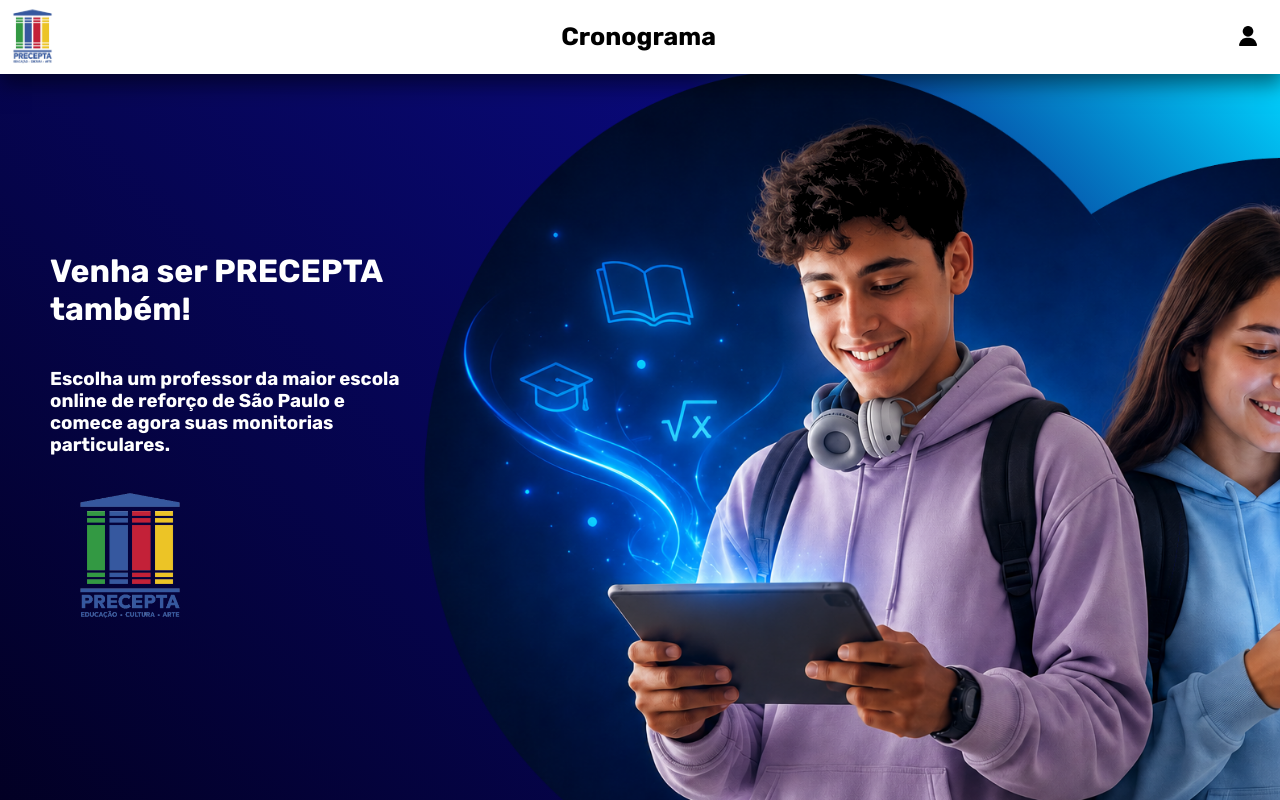
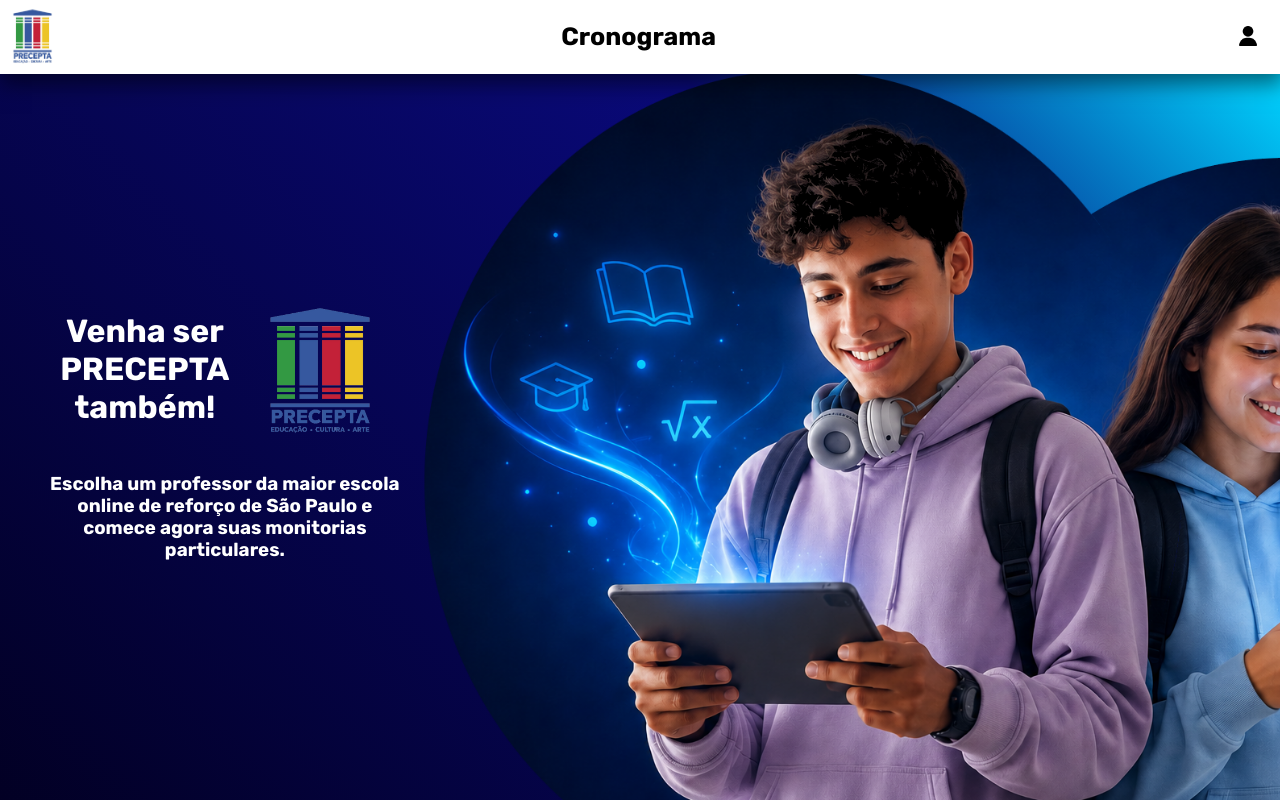
Before and after one commit to alfredopauli/precepta-website, a React (Vite) app: page / in a window 1280 px wide. Built offline with nearby package versions, Linux system fonts and the light colour scheme.

Commit message:
Change Home page layout

```diff
--- a/src/components/HomeContent.jsx
+++ b/src/components/HomeContent.jsx
@@ -13,16 +13,18 @@
       </div>
       <RevealOnScroll>
         <div className="pannel">
-          <h1>
-            Venha ser PRECEPTA também!
-          </h1>
+          <div className="top">
+            <h1>
+              Venha ser PRECEPTA também!
+            </h1>
+            <div className="image-wrapper">
+              <img src={logo} />
+            </div>
+          </div>
           <h3>
             Escolha um professor da maior escola online de reforço de São Paulo e comece agora
             suas monitorias particulares.
           </h3>
-          <div className="image-wrapper">
-            <img src={logo} />
-          </div>
         </div>
       </RevealOnScroll>
     </div>
--- a/src/style/HomeContent.css
+++ b/src/style/HomeContent.css
@@ -19,7 +19,7 @@
         rgba(0, 212, 255, 1) 100%
       );
     color: white;
-    padding: 50px;
+    padding: 20px;
     align-items: center;
     overflow: hidden;
   }
@@ -37,11 +37,15 @@
     object-fit: cover;
   }
 
+  .top {
+    display: flex;
+    flex-direction: row;
+  }
+
   .content-wrapper .pannel {
     top: 0;
     display: flex;
     flex-direction: column;
-    justify-content: space-around;
     text-align: center;
     justify-content: center;
     transition: transform 0.5s;
@@ -93,6 +97,8 @@
     display: flex;
     flex-direction: column;
     justify-content: center;
+    text-align: center;
+    align-items: center;
     transition: transform 0.5s;
   }
 
@@ -100,7 +106,16 @@
     transform: translateY(-30px);
   }
 
+  .top {
+    display: flex;
+    flex-direction: row;
+  }
+
   .content-wrapper .pannel img {
     width: 10em;
+    border-radius: 30%;
+    overflow: hidden;
+    object-fit: cover;
+    object-position: center;
   }
 }
```
Also changed, not shown: src/assets/precepta-logo.png, 1 other file (tests, documents, lock files or other folders).
